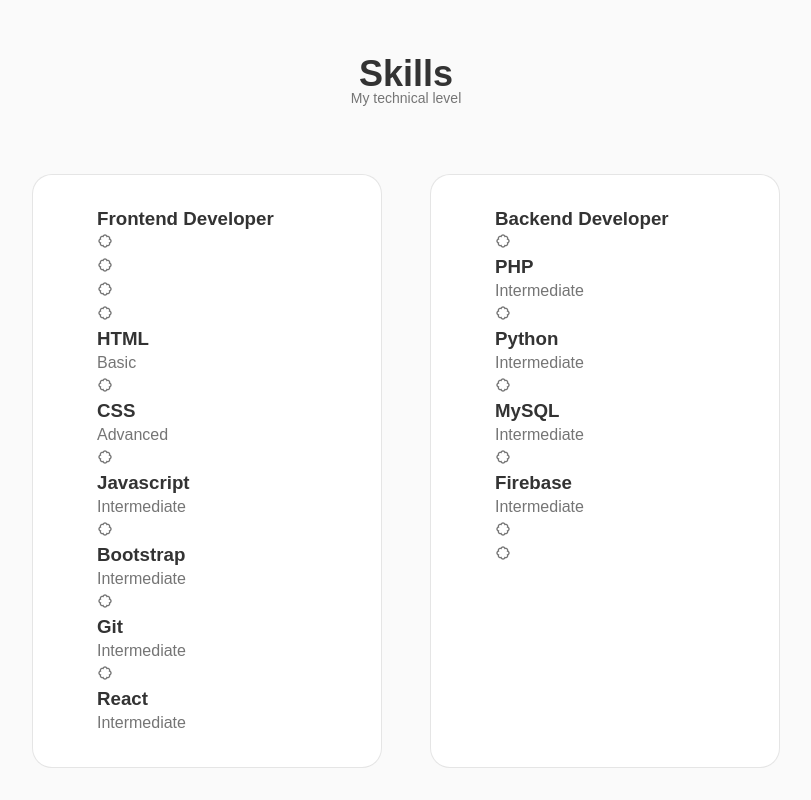
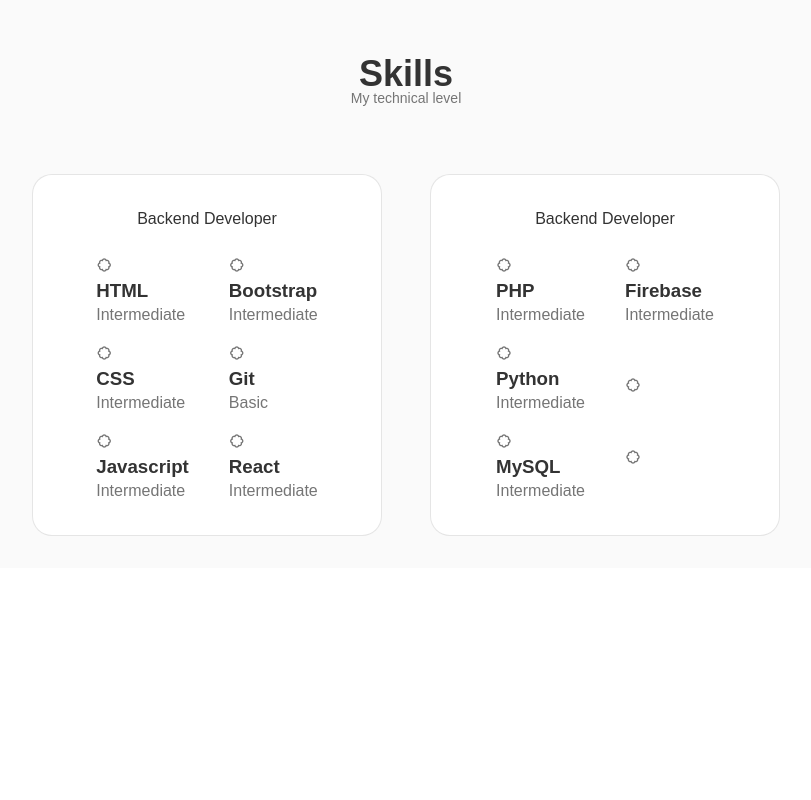
Before and after one commit to martinmorondo/portfolio-con-react, a React (Vite) app: page / in a window 1280 px wide. Shown: the part 1301-2101 px from the top of the page, without its empty margins (78-889 px from the left). After the commit the page ends 1869 px from the top, so only its background shows below. Built offline with nearby package versions, Linux system fonts and the light colour scheme.

Commit message:
I added styles to the Skills component and corrected errors in two components

```diff
--- a/src/components/skills/Frontend.jsx
+++ b/src/components/skills/Frontend.jsx
@@ -3,7 +3,7 @@
 const Frontend = () => {
   return (
     <div className='skills-content'>
-        <h3 className='skills-title'>Frontend Developer</h3>
+    <h3 className='skills-title'>Backend Developer</h3>
 
     <div className='skills-box'>
         <div className='skills-group'>
@@ -11,37 +11,8 @@
             <i class='bx bx-badge'></i>
 
             <div>
-                    <h3 className='skills-name'></h3>
-                    <span className='skills-level'></span>
-                </div>
-                </div>
-
-                <div className='skills-data'>
-                <i class='bx bx-badge'></i>
-
-                <div>
-                    <h3 className='skills-name'></h3>
-                    <span className='skills-level'></span>
-                </div>
-                </div>
-
-                <div className='skills-data'>
-                <i class='bx bx-badge'></i>
-
-                <div>
-                    <h3 className='skills-name'></h3>
-                    <span className='skills-level'></span>
-                </div>
-                </div>
-            </div>
-
-            <div className='skills-group'>
-                <div className='skills-data'>
-                <i class='bx bx-badge'></i>
-
-                <div>
                 <h3 className='skills-name'>HTML</h3>
-                    <span className='skills-level'>Basic</span>
+                <span className='skills-level'>Intermediate</span>
             </div>
             </div>
 
@@ -50,7 +21,7 @@
 
             <div>
                 <h3 className='skills-name'>CSS</h3>
-                    <span className='skills-level'>Advanced</span>
+                <span className='skills-level'>Intermediate</span>
             </div>
             </div>
 
@@ -62,7 +33,9 @@
                 <span className='skills-level'>Intermediate</span>
             </div>
             </div>
+        </div>
 
+        <div className='skills-group'>
             <div className='skills-data'>
             <i class='bx bx-badge'></i>
 
@@ -77,7 +50,7 @@
 
             <div>
                 <h3 className='skills-name'>Git</h3>
-                    <span className='skills-level'>Intermediate</span>
+                <span className='skills-level'>Basic</span>
             </div>
             </div>
 
--- a/src/components/skills/skills.css
+++ b/src/components/skills/skills.css
@@ -10,3 +10,22 @@
     padding: 2rem 4rem;
     border-radius: 1.25rem;
 }
+
+.skills-title {
+    font-size: var(--normal-font-size);
+    font-weight: var(--font-medium);
+    text-align: center;
+    margin-bottom: var(--mb-1-5);
+}
+
+.skills-box {
+    display: flex;
+    justify-content: center;
+    column-gap: 2.5rem;
+}
+
+.skills-group {
+    display: grid;
+    align-items: flex-start;
+    row-gap: 1rem;
+}
```
Lines whose indentation alone changed are shown as unchanged.
